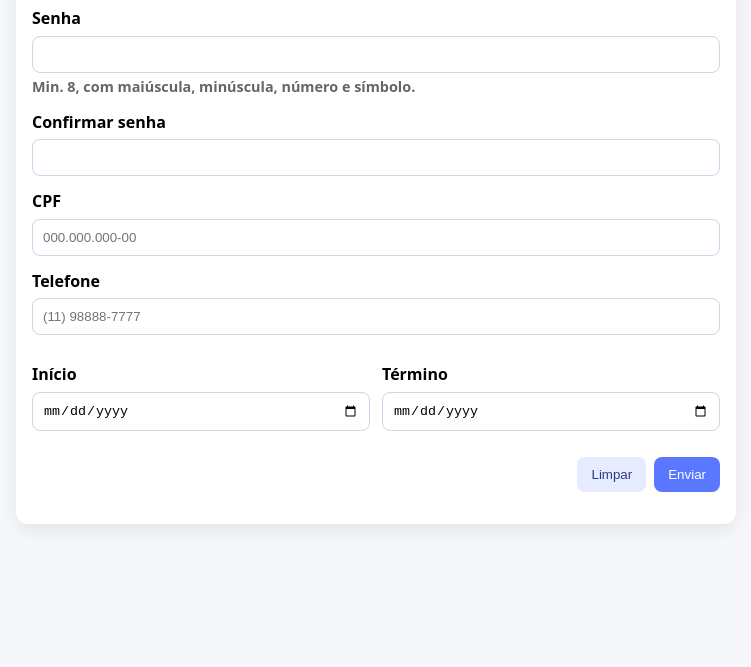
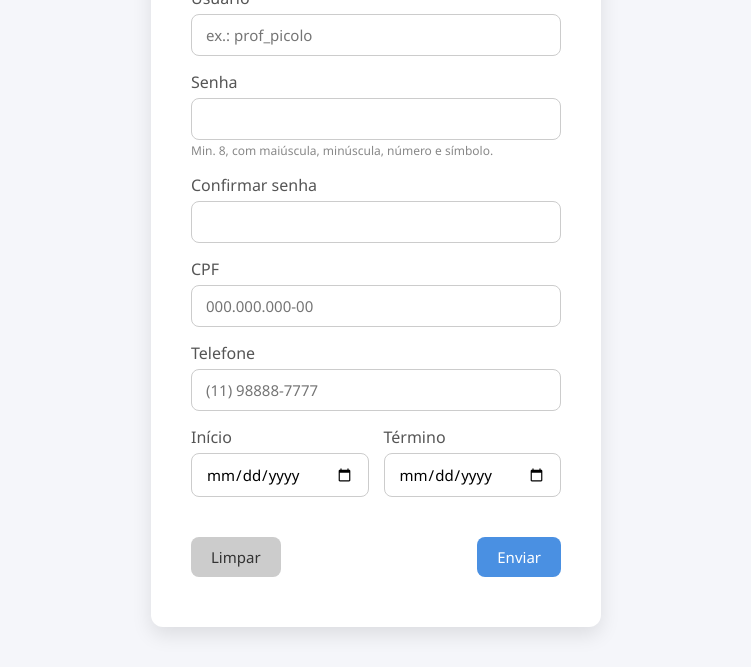
Before and after one commit to caiomarionpb/validation-code-js, a plain HTML site: page index.html in a window 1280 px wide. Shown: the part 156-823 px from the top of the page, without its empty margins (264-1015 px from the left). Before the commit the page ends 800 px from the top, so only its background shows below. Drawn offline with Linux system fonts and the light colour scheme.

Commit message:
alteração do CSS

```diff
--- a/styleVal.css
+++ b/styleVal.css
@@ -1,112 +1,146 @@
+/* Reset básico */
 * {
   box-sizing: border-box;
+  margin: 0;
+  padding: 0;
+  font-family: 'Segoe UI', Tahoma, Geneva, Verdana, sans-serif;
 }
 
-:root {
-  font-family: system-ui, Arial, sans-serif;
-  line-height: 1.4;
+body {
+  background: #f5f6fa;
+  display: flex;
+  justify-content: center;
+  align-items: flex-start;
+  padding: 40px 20px;
+  min-height: 100vh;
 }
 
-/* Layout básico */
-body {
-  margin: 0;
-  padding: 24px;
-  background: #f6f7fb;
-  display: grid;
-  place-items: start center;
+form {
+  background: #fff;
+  padding: 30px 40px;
+  border-radius: 12px;
+  box-shadow: 0 8px 20px rgba(0,0,0,0.1);
+  width: 100%;
+  max-width: 450px;
 }
 
-/* Card do formulário centralizado e fluido */
-form {
-  background: #fff;
-  padding: 16px;
-  border-radius: 12px;
-  width: 100%;                 /* ocupa a largura disponível */
-  max-width: 720px;            /* não passa disso */
-  box-shadow: 0 6px 18px rgba(0,0,0,.08);
+h1 {
+  text-align: center;
+  margin-bottom: 30px;
+  color: #333;
 }
 
-/* Título */
-h1 {
-  margin: 0 0 16px;
-  font-size: 1.25rem;
+label {
+  display: block;
+  margin-bottom: 15px;
+  font-weight: 500;
+  color: #555;
 }
 
-/* Cada label vira um "bloco" com quebra de linha natural */
-label {
+input[type="text"],
+input[type="password"],
+input[type="tel"],
+input[type="date"] {
+  width: 100%;
+  padding: 10px 14px;
+  margin-top: 5px;
+  border: 1.5px solid #ccc;
+  border-radius: 8px;
+  font-size: 15px;
+  transition: 0.3s;
+}
+
+input:focus {
+  border-color: #4a90e2;
+  box-shadow: 0 0 5px rgba(74,144,226,0.5);
+  outline: none;
+}
+
+small.hint {
   display: block;
-  margin: 14px 0;              /* espaço vertical entre campos */
+  font-size: 12px;
+  color: #888;
+  margin-top: 2px;
+}
+
+small.msg {
+  display: block;
+  font-size: 13px;
+  margin-top: 3px;
+}
+
+small.msg.error {
+  color: #e74c3c; /* vermelho */
+}
+
+small.msg.ok {
+  color: #2ecc71; /* verde */
+}
+
+.actions {
+  display: flex;
+  justify-content: space-between;
+  margin-top: 25px;
+}
+
+button {
+  padding: 10px 20px;
+  border: none;
+  border-radius: 8px;
+  font-size: 15px;
+  cursor: pointer;
+  transition: 0.3s;
+}
+
+button[type="submit"] {
+  background-color: #4a90e2;
+  color: white;
+}
+
+button[type="submit"]:hover {
+  background-color: #357ABD;
+}
+
+button[type="reset"] {
+  background-color: #ccc;
+  color: #333;
+}
+
+button[type="reset"]:hover {
+  background-color: #aaa;
+}
+
+.grid {
+  display: flex;
+  gap: 15px;
+  flex-wrap: wrap;
+}
+
+.grid label {
+  flex: 1;
+}
+
+#globalMsg {
+  margin-top: 20px;
+  text-align: center;
   font-weight: 600;
 }
 
-/* Inputs 100% do container interno do label */
-input {
-  display: block;              /* força quebra de linha após o label */
-  width: 100%;
-  max-width: 100%;             /* garante que não ultrapasse o card */
-  margin-top: 6px;             /* “pula” uma linha do rótulo pro input */
-  padding: 10px;
-  border: 1px solid #cfd4e6;
-  border-radius: 8px;
-  background: #fff;
+#globalMsg.error {
+  color: #e74c3c;
 }
 
-input:focus {
-  outline: none;
-  border-color: #5a78ff;
-  box-shadow: 0 0 0 3px rgba(90,120,255,.15);
+#globalMsg.ok {
+  color: #2ecc71;
 }
 
-/* Textos auxiliares */
-.hint {
-  color: #666;
-  display: block;
-  margin-top: 4px;
-  font-size: .9rem;
+/* Responsivo */
+@media (max-width: 500px) {
+  form {
+    padding: 25px 20px;
+  }
+
+  .grid {
+    flex-direction: column;
+  }
 }
-
-.msg {
-  display: block;
-  font-size: .9rem;
-  margin-top: 4px;
-}
-.msg.error { color: #b00020; }
-.msg.ok { color: #0b7a0b; }
-
-/* Grade para datas (fica lado a lado em telas médias/grandes) */
-.grid {
-  display: grid;
-  grid-template-columns: 1fr 1fr;
-  gap: 12px;
-}
-
-
-/* Ações (botões) */
-.actions {
-  display: flex;
-  gap: 8px;
-  justify-content: flex-end;
-  margin-top: 12px;
-}
-
-button {
-  padding: 10px 14px;
-  border: none;
-  border-radius: 8px;
-  cursor: pointer;
-}
-
-button[type="submit"] {
-  background: #5a78ff;
-  color: #fff;
-}
-
-button[type="reset"] {
-  background: #e7ebff;
-  color: #2d3a8c;
-}
-
-#globalMsg {
-  margin-top: 12px;
-  font-weight: 600;
-}
```
